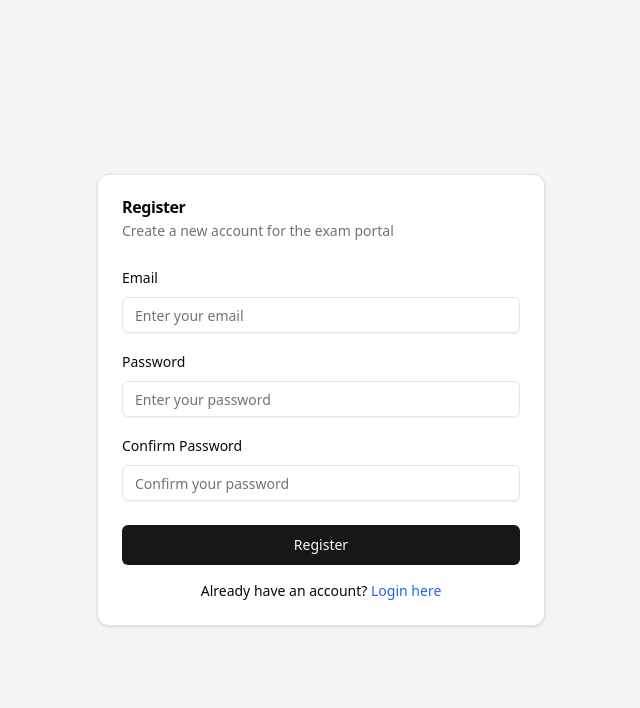
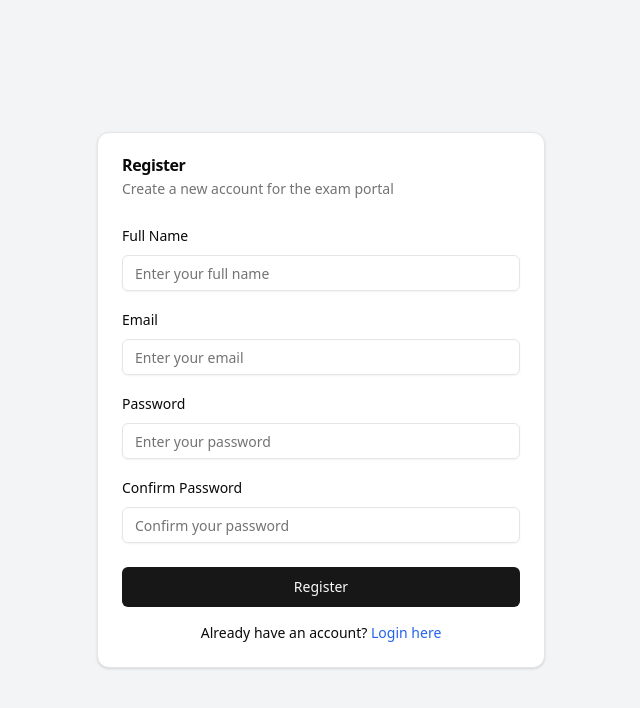
Before and after one commit to ATS527/adynamics_exam_portal_nextjs, a Next.js app: page /register in a window 1280 px wide. Shown: the top 708 px of the page, without its empty margins (319-959 px from the left). Built offline with nearby package versions, Linux system fonts and the light colour scheme; no server answers.

Commit message:
fix:removed all ts errors

```diff
--- a/src/app/register/page.tsx
+++ b/src/app/register/page.tsx
@@ -15,6 +15,7 @@ export default function RegisterPage() {
   const [email, setEmail] = useState('')
   const [password, setPassword] = useState('')
   const [confirmPassword, setConfirmPassword] = useState('')
+  const [name, setName] = useState('')
   const [error, setError] = useState<string | null>(null)
   const [isLoading, setIsLoading] = useState(false)
   const router = useRouter()
@@ -43,6 +44,20 @@ export default function RegisterPage() {
       if (error) throw error
 
       if (data.user) {
+        // Insert the user data into the users table
+        const { error: insertError } = await supabase
+          .from('users')
+          .insert([
+            {
+              id: data.user.id,
+              email: email,
+              name: name,
+              role: 'user'
+            }
+          ])
+
+        if (insertError) throw insertError
+
         router.push('/login?message=Registration successful. Please log in.')
       }
     } catch (error: any) {
@@ -61,6 +76,17 @@ export default function RegisterPage() {
         </CardHeader>
         <form onSubmit={handleRegister}>
           <CardContent className="space-y-4">
+            <div className="space-y-2">
+              <Label htmlFor="name">Full Name</Label>
+              <Input
+                id="name"
+                type="text"
+                placeholder="Enter your full name"
+                value={name}
+                onChange={(e) => setName(e.target.value)}
+                required
+              />
+            </div>
             <div className="space-y-2">
               <Label htmlFor="email">Email</Label>
               <Input
--- a/src/app/user/layout.tsx
+++ b/src/app/user/layout.tsx
@@ -12,10 +12,16 @@ export default function UserLayout({ children }: { children: React.ReactNode })
   const [session, setSession] = useState<any>(null)
   const [isLoading, setIsLoading] = useState(true)
   const router = useRouter()
-  const pathname = window.location.pathname
+  const [shouldRenderLayout, setShouldRenderLayout] = useState(true)
 
-  // Don't render user layout for admin routes
-  if (pathname.startsWith('/admin')) {
+  useEffect(() => {
+    // Check if we're on an admin route
+    if (router.pathname?.startsWith('/admin')) {
+      setShouldRenderLayout(false)
+    }
+  }, [router.pathname])
+
+  if (!shouldRenderLayout) {
     return <>{children}</>
   }
 
```
